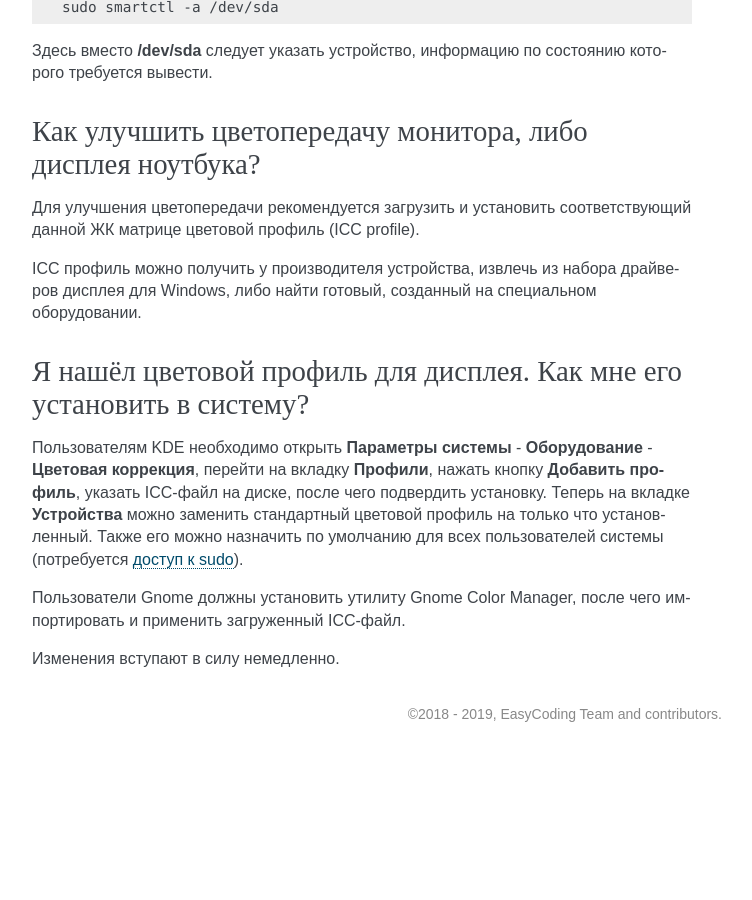
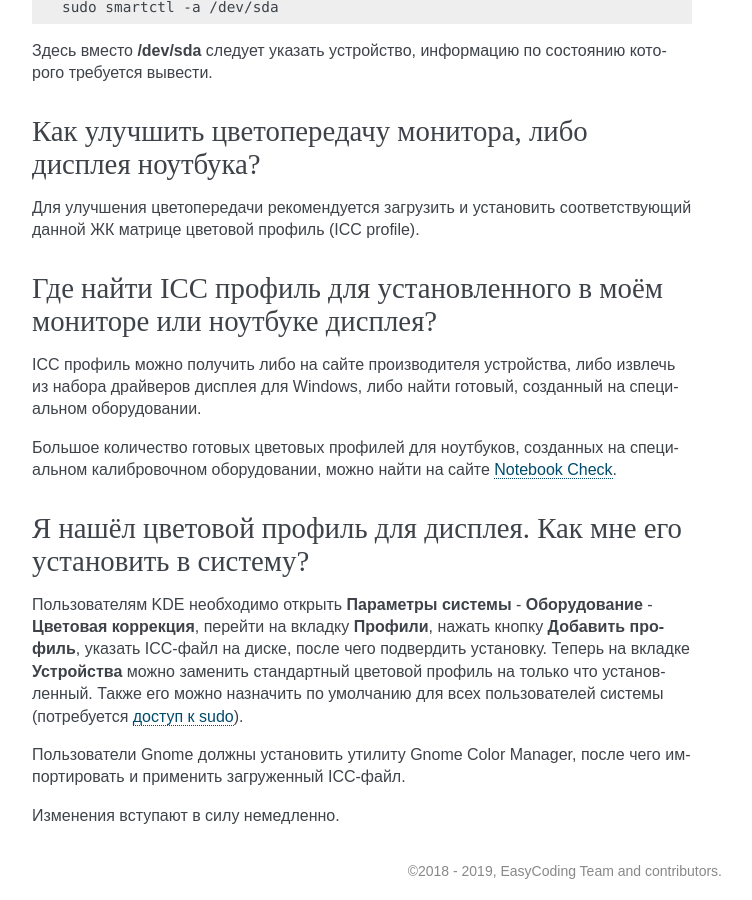
Before and after one commit to RussianFedora/FAQ, a Sphinx documentation site: the page built from source/hardware.rst, in a window 1280 px wide and 900 px high, scrolled down 8293 px. Shown: the whole window, without its empty margins (388-1140 px from the left). Built offline with Sphinx 7.4.7, drawn with Linux system fonts in a browser that asks for light colours; before the commit the page ends 9045 px from its top, so only the background shows below that; some of the changed text lies outside the part shown.

Commit message:
Added question about common ICC pofile sources.

```diff
--- a/source/hardware.rst
+++ b/source/hardware.rst
@@ -462,7 +462,15 @@ Firmware - это бинарный проприетарный блоб, соде
 
 Для улучшения цветопередачи рекомендуется загрузить и установить соответствующий данной ЖК матрице цветовой профиль (ICC profile).
 
-ICC профиль можно получить у производителя устройства, извлечь из набора драйверов дисплея для Windows, либо найти готовый, созданный на специальном оборудовании.
+.. index:: color profile, icc profile, video, display
+.. _icc-download:
+
+Где найти ICC профиль для установленного в моём мониторе или ноутбуке дисплея?
+=================================================================================
+
+ICC профиль можно получить либо на сайте производителя устройства, либо извлечь из набора драйверов дисплея для Windows, либо найти готовый, созданный на специальном оборудовании.
+
+Большое количество готовых цветовых профилей для ноутбуков, созданных на специальном калибровочном оборудовании, можно найти на сайте `Notebook Check <https://www.notebookcheck.net>`__.
 
 .. index:: color profile, icc profile, video, display, kde, gnome
 .. _icc-install:
```
